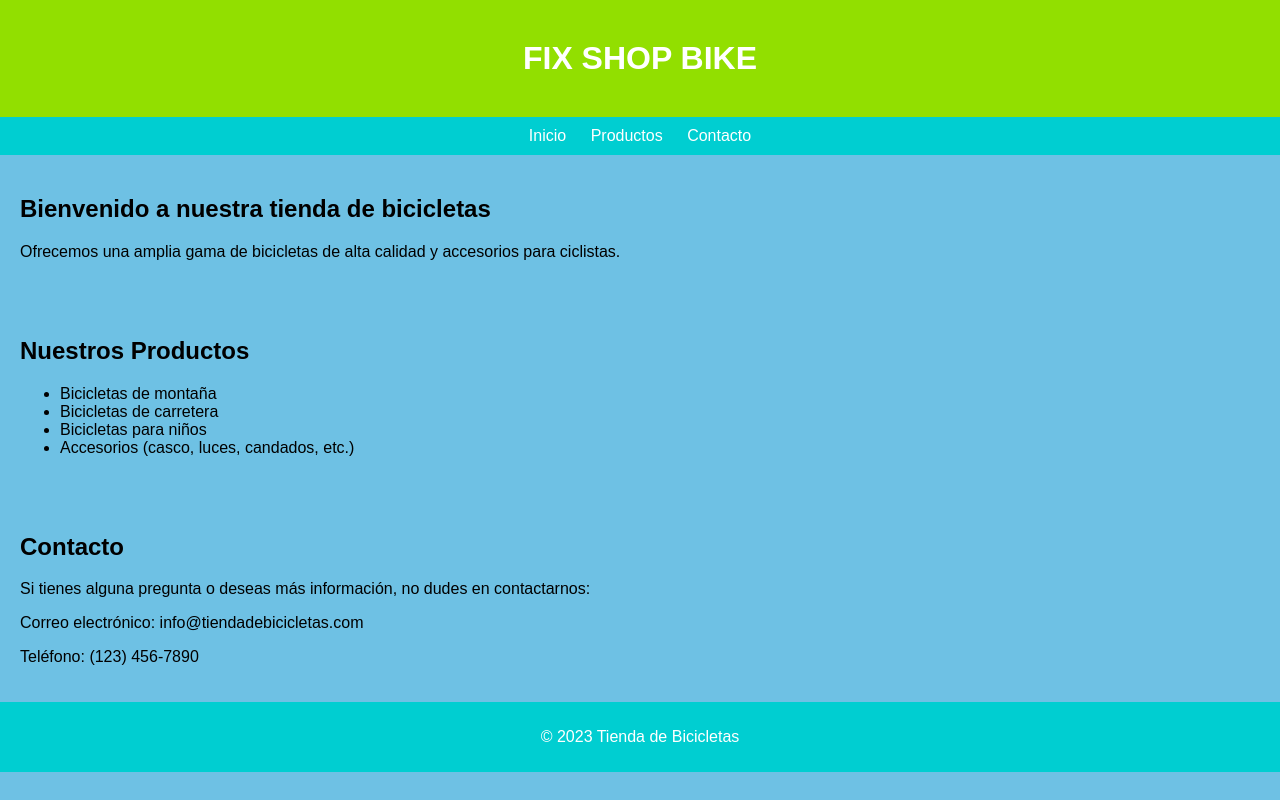
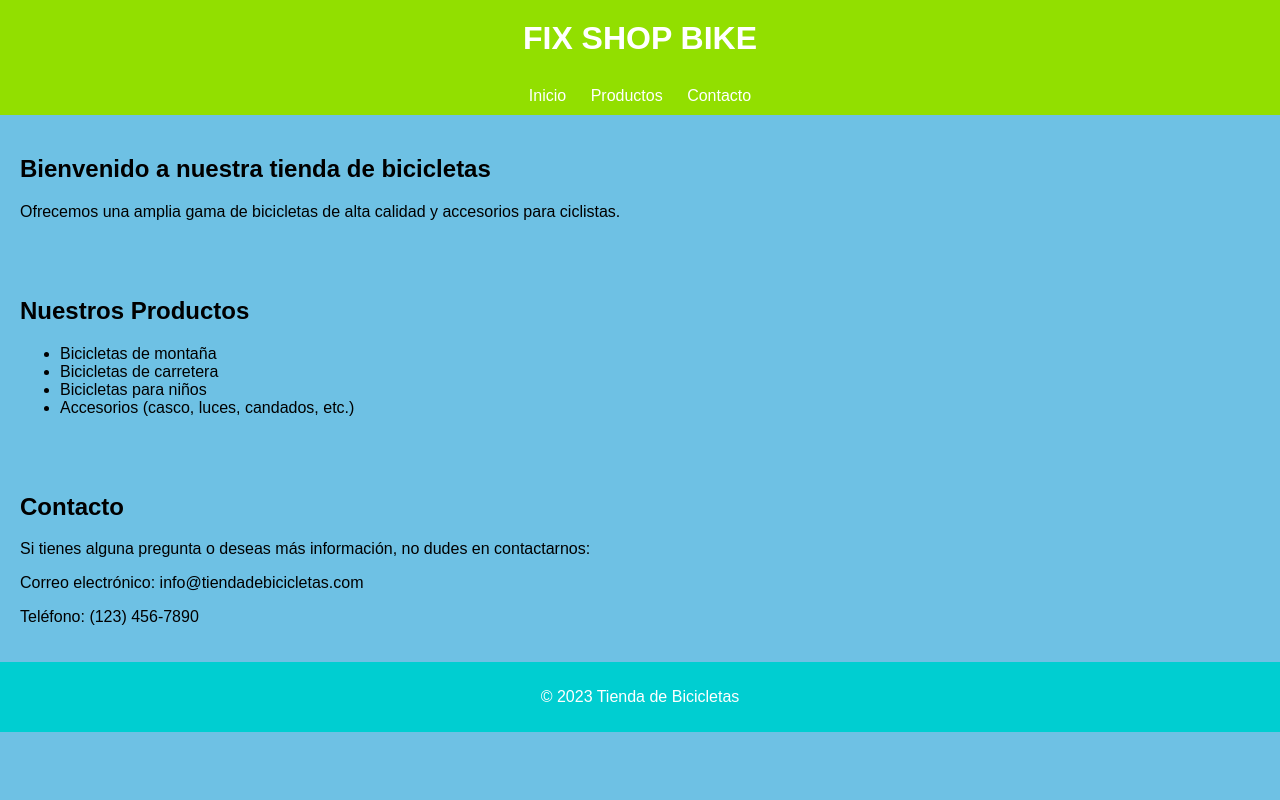
Before and after one commit to MPNPT/fixshopbike, a plain HTML site: page index.html in a window 1280 px wide. Drawn offline with Linux system fonts and the light colour scheme.

Commit message:
Update index.html

```diff
--- a/index.html
+++ b/index.html
@@ -21,11 +21,10 @@
 
         h1 {
             margin: 0;
-            padding: 20px
         }
 
         nav {
-            background-color: #00CED1;
+            background-color: #92df00;
             color: #fff;
             padding: 10px;
             text-align: center;
```
